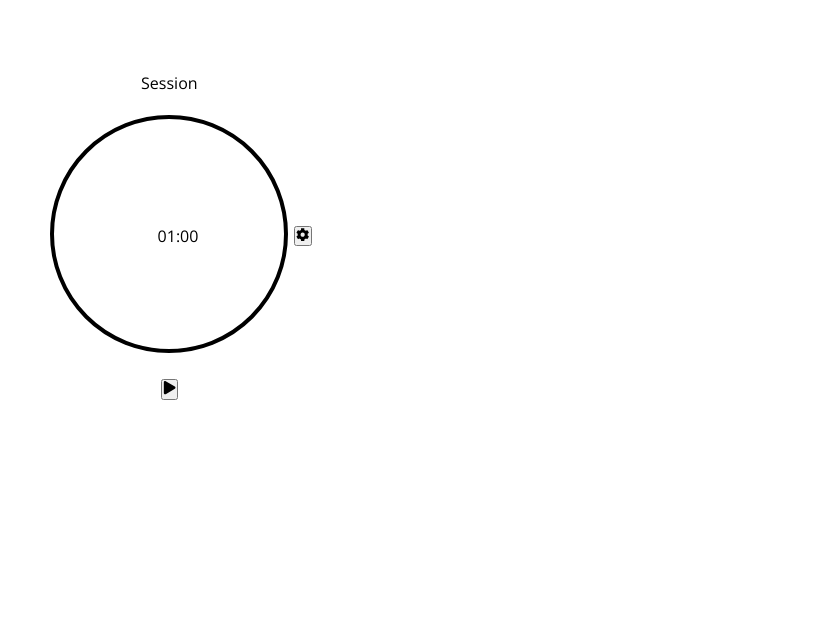
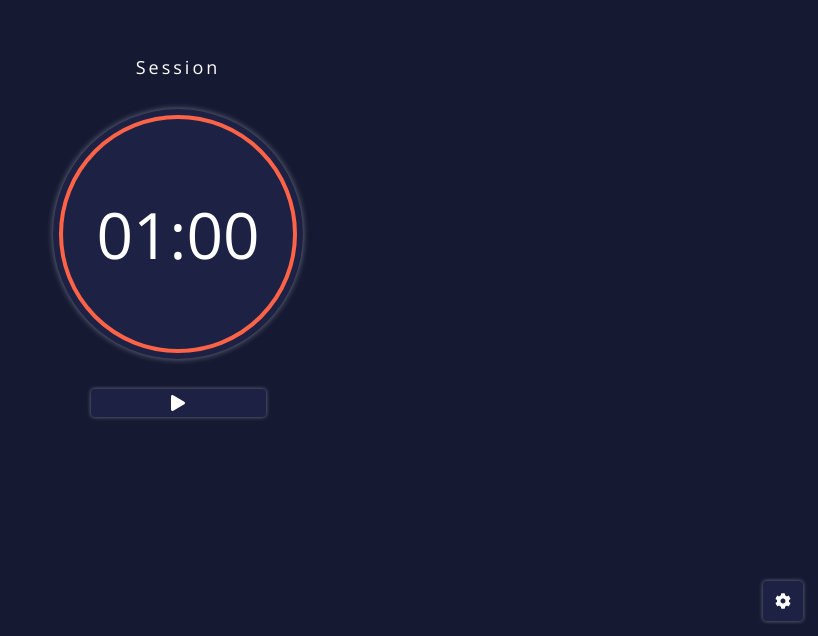
Before and after one commit to marcinjadwizyc/pomodoro, a React (Create React App) app: page / in a window 1280 px wide. Shown: the part 164-800 px from the top of the page, without its empty margins (462-1280 px from the left). Built offline with nearby package versions, Linux system fonts and the light colour scheme.

Commit message:
Timer & Btn styles

```diff
--- a/src/components/App/App.tsx
+++ b/src/components/App/App.tsx
@@ -21,7 +21,7 @@ const App: React.FC = () => {
     <div className={styles.container}>
       <Timer />
       <Settings isOpen={isSettingsOpen} />
-      <Btn action={toggleIsSettingsOpen} type={btnTypes.round} title="Open Settings">
+      <Btn action={toggleIsSettingsOpen} type={btnTypes.square} title="Open Settings">
         <FaCog />
       </Btn>
     </div>
--- a/src/components/Btn/Btn.module.scss
+++ b/src/components/Btn/Btn.module.scss
@@ -1 +1,42 @@
 @import "../../styles/utils";
+
+.btn {
+	display: flex;
+	justify-content: center;
+	align-items: center;
+	font-size: inherit;
+	color: inherit;
+	border: 1px solid transparent;
+	background-color: transparent;
+	cursor: pointer;
+	transition: $BtnTransition;
+	transition-property: color, border-color;
+}
+
+.btn--default {
+	padding: $BtnDefaultPadding;
+	border-radius: $BtnDefaultBorderRadius;
+	background-color: $BtnDefaultBgColor;
+	box-shadow: $BtnDefaultBoxShadow;
+
+	&:focus {
+		border-color: $BtnDefaultFocusBorderColor;
+	}
+
+	&:hover,
+	&:active {
+		color: $BtnDefaultHoverFontColor;
+		border-color: $BtnDefaultHoverBorderColor;
+	}
+}
+
+.btn--square {
+	@extend .btn--default;
+	position: absolute;
+	bottom: 15px;
+	right: 15px;
+	z-index: 1000;
+	width: $BtnSquareDimensions;
+	height: $BtnSquareDimensions;
+	padding: 0;
+}
--- a/src/components/Btn/enums/btnTypes.ts
+++ b/src/components/Btn/enums/btnTypes.ts
@@ -1,7 +1,7 @@
 enum btnTypes {
   primary = "primary",
   secondary = "secondary",
-  round = "round",
+  square = "square",
   default = "default"
 }
 
--- a/src/components/Timer/Timer.module.scss
+++ b/src/components/Timer/Timer.module.scss
@@ -1,18 +1,27 @@
 @import "../../styles/utils";
 
 .timer {
+	display: flex;
+	flex-direction: column;
+	align-items: center;
 }
 
 .stage {
-	text-align: center;
+	font-size: $StageFontSize;
+	letter-spacing: $StageLetterSpacing;
+	text-transform: capitalize;
 }
 
 .progress {
-	margin: 15px 0;
+	position: relative;
+	margin: $ProgressMargin;
+	display: flex;
+	border-radius: $ProgressBorderRadius;
+	background-color: $ProgressBgColor;
+	box-shadow: $ProgressBoxShadow;
 }
 
 .circle {
-	position: relative;
 	transform: rotate(-90deg) scaleY(-1);
 	transform-origin: center;
 	transition: 1s;
@@ -23,9 +32,19 @@
 	top: 50%;
 	left: 50%;
 	transform: translate(-50%, -50%);
+	font-size: $TimeFontSize;
 }
 
 .controls {
+	min-width: $ControlsMinWidth;
 	display: flex;
 	justify-content: center;
+
+	& > * {
+		flex: 1 0 1px;
+	}
+
+	& > *:not(:last-child) {
+		margin-right: 15px;
+	}
 }
--- a/src/components/Timer/components/Progress.tsx
+++ b/src/components/Timer/components/Progress.tsx
@@ -57,6 +57,7 @@ const Progress: React.FC<IProgress> = ({ currentTime, totalTime }) => {
           cy={radius}
           strokeDasharray={`${circumference} ${circumference}`}
           style={{ strokeDashoffset }}
+          stroke-linecap={progressStyles.linecap}
         />
       </svg>
       <div className={styles.time}>{getTime()}</div>
--- a/src/components/Timer/enums/progressStyles.ts
+++ b/src/components/Timer/enums/progressStyles.ts
@@ -1,6 +1,7 @@
 enum progressStyles {
-  stroke = "#000",
-  fill = "transparent"
+  stroke = "#ff6347",
+  fill = "transparent",
+  linecap = "round"
 }
 
 export default progressStyles;
--- a/src/styles/_utils.scss
+++ b/src/styles/_utils.scss
@@ -1,2 +1,38 @@
+// Colors
+$col-white: #fff;
+$col-black: #212121;
+$col-tomato: #ff6347;
+$col-dark-blue: #151932;
+$col-dark-lighten-blue: lighten($col-dark-blue, 5%);
+
 // Base
 $base-font-family: "Open Sans", sans-serif;
+$base-font-color: $col-white;
+$base-font-weight: 300;
+$base-bg-color: $col-dark-blue;
+
+// Timer
+$StageFontSize: 18px;
+$StageLetterSpacing: 3px;
+
+$ProgressMargin: 30px 0;
+$ProgressBorderRadius: 100%;
+$ProgressBgColor: $col-dark-lighten-blue;
+$ProgressBoxShadow: 0 0 6px rgba($col-white, .4);
+
+$TimeFontSize: 64px;
+
+$ControlsMinWidth: 175px;
+
+// Btn
+$BtnTransition: .25s;
+
+$BtnDefaultPadding: 5px 15px;
+$BtnDefaultBorderRadius: 4px;
+$BtnDefaultBgColor: $col-dark-lighten-blue;
+$BtnDefaultBoxShadow: 0 0 4px rgba($col-white, .4);
+$BtnDefaultFocusBorderColor: $col-white;
+$BtnDefaultHoverFontColor: $col-tomato;
+$BtnDefaultHoverBorderColor: $col-tomato;
+
+$BtnSquareDimensions: 40px;
--- a/src/styles/global.scss
+++ b/src/styles/global.scss
@@ -1,4 +1,4 @@
-@import url('https://fonts.googleapis.com/css2?family=Open+Sans&display=swap');
+@import url('https://fonts.googleapis.com/css2?family=Open+Sans:wght@300&display=swap');
 @import "utils";
 
 *,
@@ -9,7 +9,14 @@
 	box-sizing: inherit;
 }
 
+*:focus {
+	outline: none;
+}
+
 body {
 	box-sizing: border-box;
 	font-family: $base-font-family;
+	font-weight: $base-font-weight;
+	color: $base-font-color;
+	background-color: $base-bg-color;
 }
```
